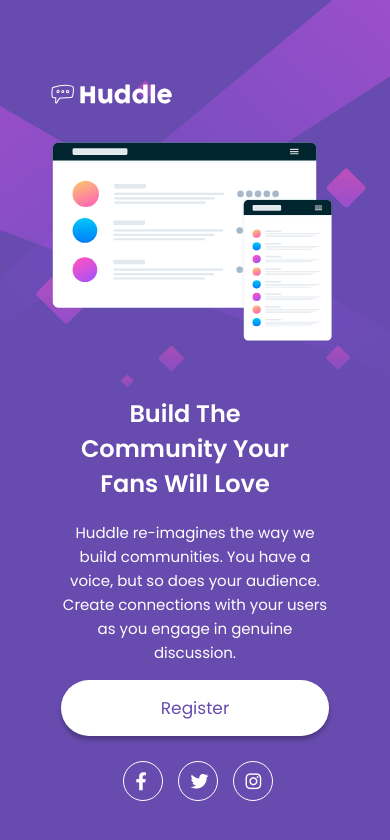
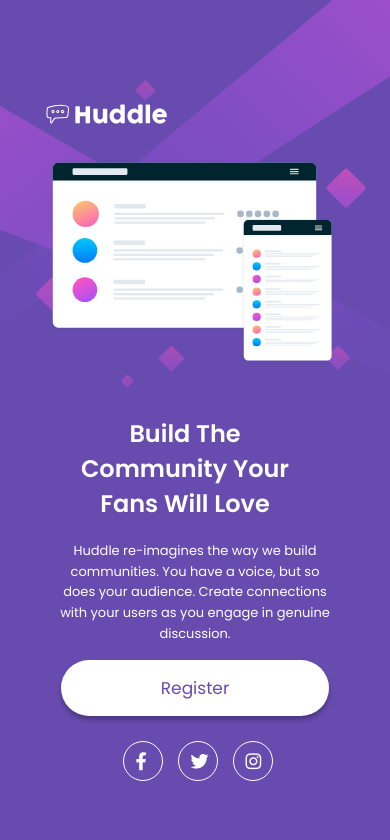
Before and after one commit to anderson000000ferreira/devquest-html-css-quest-avancado, a plain HTML site: page index.html in a window 390 px wide. Drawn offline with nearby package versions, Linux system fonts and the light colour scheme.

Commit message:
respansivo das teças

```diff
--- a/src/css/respansivo.css
+++ b/src/css/respansivo.css
@@ -102,7 +102,7 @@
 
   .main .cabecalho .logo img {
     max-width: 130px;
-    margin-left: 15px;
+    margin-left: 10px;
   }
 
   .main .picture {
@@ -138,7 +138,7 @@
   .main .informacao .container p {
     max-width: 90%;
     text-align: center;
-    font-size: 1.5rem;
+    font-size: 1.3rem;
     margin: 0 auto;
   }
 
```
